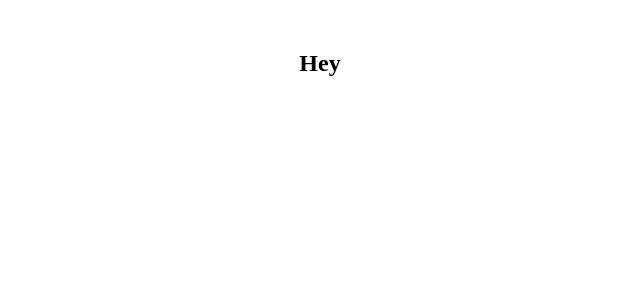
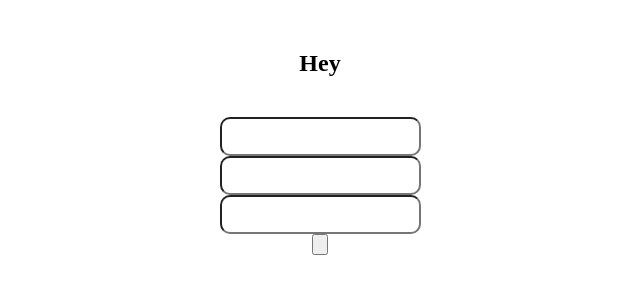
Before and after one commit to facn5/libraryAuthenticated, a website: page public/layouts/index.html in a window 1280 px wide. Shown: the whole page, without its empty margins (320-960 px from the left). Drawn offline with Linux system fonts and the light colour scheme.

Commit message:
Added a form to create user

```diff
--- a/public/layouts/index.html
+++ b/public/layouts/index.html
@@ -10,6 +10,19 @@
 </head>
 <body>
   <h2 class="webTitle"> Hey </h2>
+<!-- <div id="container"> </div> -->
 
+<form action="/createUser" method="post">
+
+<input type="text" name="username" value="">
+<input type="text" name="name" value="">
+<input type="password" name="password" value="">
+
+<input type="submit" name="" value="">
+
+</form>
+
+<script type="text/javascript" src="../../public/scripts/fetch.js"></script>
+<script type="text/javascript" src="../../public/scripts/dom.js"></script>
 </body>
 </html>
```
